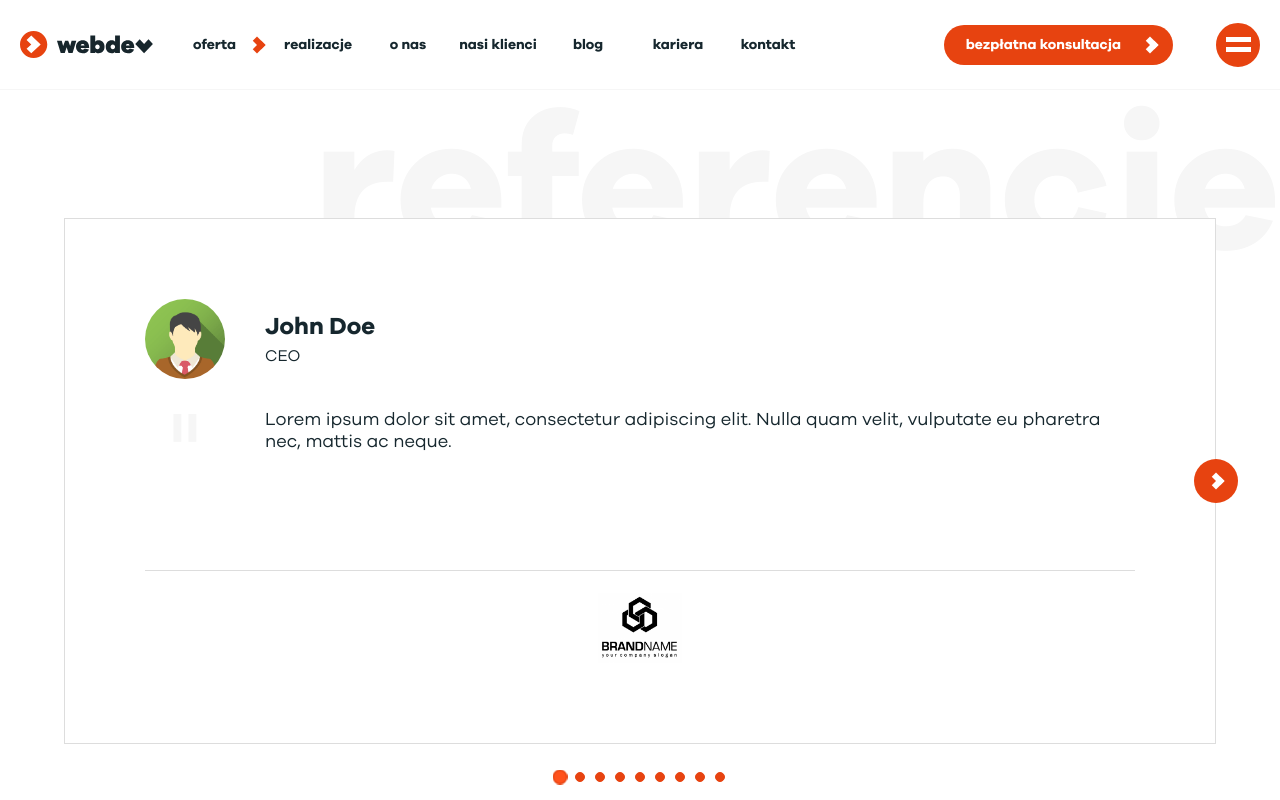
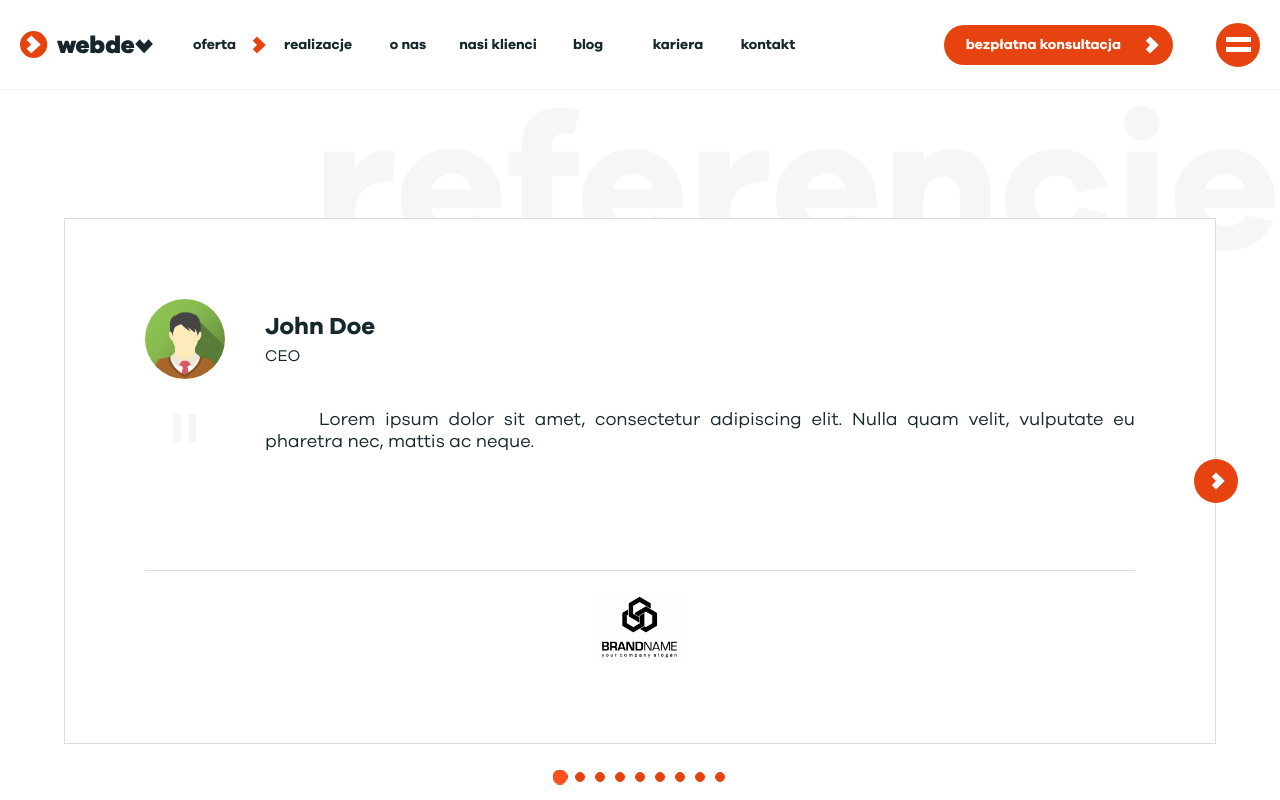
Before and after one commit to Raff1010X/59, a Next.js app: page / in a window 1280 px wide. Shown: the top 800 px of the page. Built offline with nearby package versions, Linux system fonts and the light colour scheme.

Commit message:
update: components

```diff
--- a/src/components/sliderOpinions/slide/container/container.module.css
+++ b/src/components/sliderOpinions/slide/container/container.module.css
@@ -79,15 +79,21 @@
 .opinion {
     position: relative;
     width: 100%;
-    height: 100%;
+    height: calc(100% - 30px);
     padding-left: 40px;
-    padding-top: 30px;
+    margin-top: 30px;
     font-size: 18px;
     line-height: 1.2;
-    overflow: hidden;
+    overflow-x: hidden;
     overflow-y: scroll;
+    overflow-anchor: auto;
+    text-align: justify;
+    text-align-last: left;
+    text-indent: 3em;
     -ms-overflow-style: none;  /* IE and Edge */
     scrollbar-width: 0px;  /* Firefox */
+    scroll-timeline: --edgeTimeline y;
+    scroll-timeline: --edgeTimeline vertical;
 }
 
 .opinion::-webkit-scrollbar {
@@ -99,11 +105,67 @@
 }
 
 .opinion::-webkit-scrollbar-thumb {
-    background: #888;
+    background: var(--color-accent);
 }
 
 .opinion::-webkit-scrollbar-thumb:hover {
-    background: var(--color-accent);
+    background: var(--color-accent-light);
+}
+
+.edgeTop {
+    position: sticky;
+    top: 0;
+    height: 0;
+    width: 100%;
+    background: linear-gradient(to top, transparent 0%, var(--color-primary) 100%);
+    z-index: 1;
+    animation-name: edgeTop;
+    animation-duration: 1ms;
+    animation-timeline: --edgeTimeline;
+    transform: translateY(-100%);
+}
+
+.edgeBottom {
+    position: sticky;
+    bottom: 0;
+    height: 0;
+    width: 100%;
+    background: linear-gradient(to bottom, transparent 0%, var(--color-primary) 100%);
+    z-index: 1;
+    animation-name: edgeBottom;
+    animation-duration: 1ms;
+    animation-timeline: --edgeTimeline;
+    transform: translateY(100%);
+}
+
+@keyframes edgeTop {
+    0% {
+        transform: translateY(-100%);
+        height: 0;
+    }
+    5% {
+        transform: translateY(0);
+        height: 30px;
+    }
+    100% {
+        transform: translateY(0);
+        height: 30px;
+    }
+}
+
+@keyframes edgeBottom {
+    0% {
+        transform: translateY(0);
+        height: 30px;
+    }
+    95% {
+        transform: translateY(0);
+        height: 30px;
+    }
+    100% {
+        transform: translateY(100%);
+        height: 0;
+    }
 }
 
 .line {
--- a/src/components/sliderOpinions/slide/container/container.tsx
+++ b/src/components/sliderOpinions/slide/container/container.tsx
@@ -35,7 +35,9 @@ export default function Container(props: ContainerProps) {
             <div className={style.content}>
                 <div className={style.quote}>&quot;</div>
                 <div className={style.opinion}>
-                    {item.opinion}
+                    <div className={style.edgeTop} />
+                    <div>{item.opinion}</div>
+                    <div className={style.edgeBottom} />
                 </div>
             </div>
             <Line className={style.line} />
```
Lines whose indentation alone changed are shown as unchanged.
